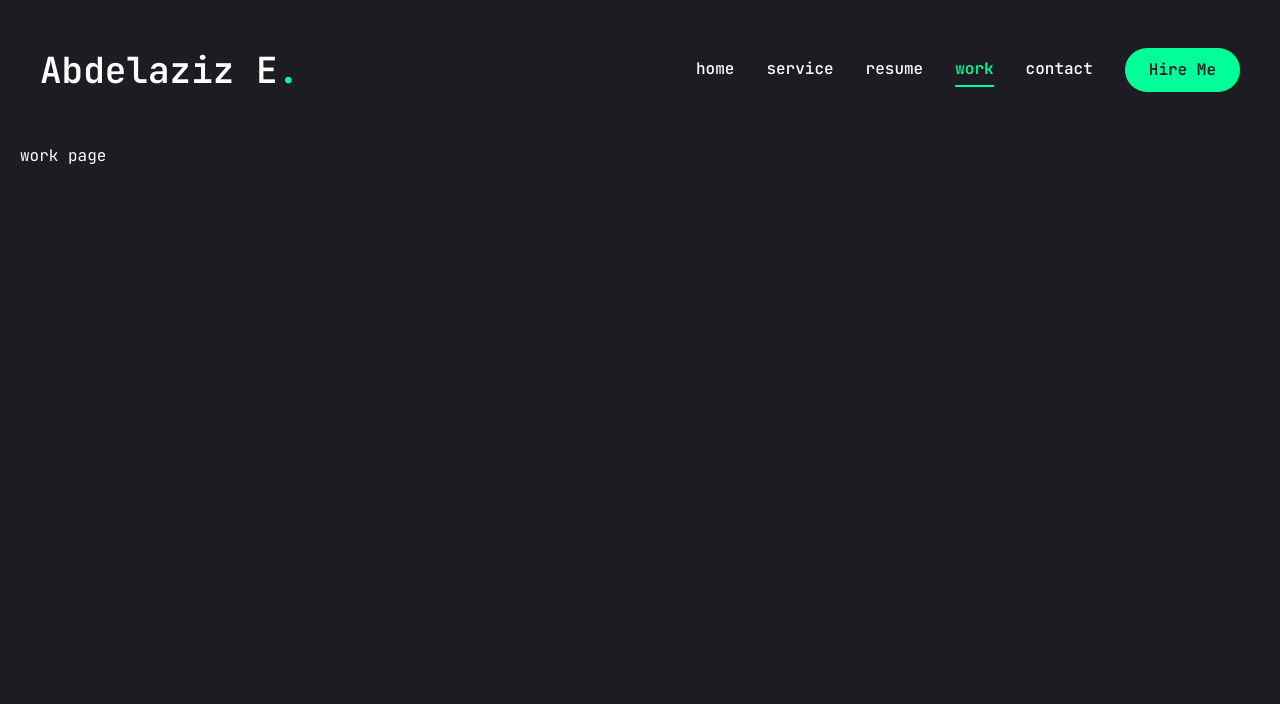
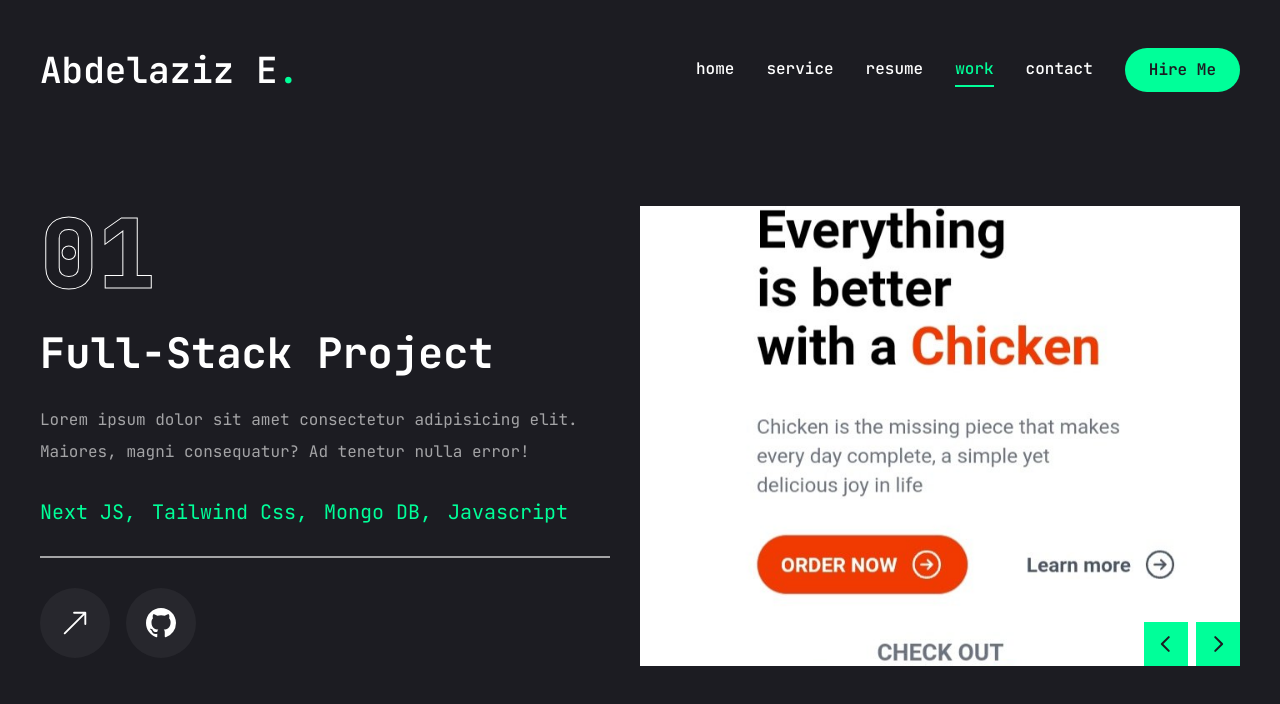
Before and after one commit to AbdelazizEbrahim/portfolio, a Next.js app: page /work in a window 1280 px wide. Shown: the top 704 px of the page. Built offline with nearby package versions, Linux system fonts and the light colour scheme.

Commit message:
Work page completed

```diff
--- a/app/resume/page.tsx
+++ b/app/resume/page.tsx
@@ -35,7 +35,7 @@
     },
     {
       fieldName: "Email",
-      fieldValue: "abdelazizebrahim59080@gmail.com"
+      fieldValue: "abdelazizebrahim5980@gmail.com"
     },
   ]
 
--- a/app/work/page.tsx
+++ b/app/work/page.tsx
@@ -1,10 +1,166 @@
-import React from 'react'
+'use client'
 
+import { motion } from "framer-motion";
+import React, { useState } from "react"
+
+import { Swiper, SwiperSlide }  from "swiper/react";
+import "swiper/css";
+import { BsArrowUpRight, BsGithub } from "react-icons/bs";
+import { Tooltip, TooltipContent, TooltipProvider, TooltipTrigger } from "@/components/ui/tooltip";
+import Image from "next/image";
+import Link from "next/link";
+import WorkSliderBtn from "../../components/WorkSliderBtn"
+
+
+const projects = [
+  {
+    num: "01",
+    category: "Full-stack",
+    title: "food ordering",
+    description: "Lorem ipsum dolor sit amet consectetur adipisicing elit. Maiores, magni consequatur? Ad tenetur nulla error!",
+    stack: [{name: "Next JS"}, {name: "Tailwind Css"}, {name: "Mongo DB"}, {name: "Javascript"}],
+    image: "/amifaimage.jpg",
+    live: "https://amifabroast.vercel.app/",
+    github: "https://github.com/AbdelazizEbrahim/food-ordering-app",
+  },
+  {
+    num: "02",
+    category: "Full-stack",
+    title: "e-learning",
+    description: "Lorem ipsum dolor sit amet consectetur adipisicing elit. Maiores, magni consequatur? Ad tenetur nulla error!",
+    stack: [{name: "Next JS"}, {name: "Tailwind Css"}, {name: "Mongo DB"}, {name: "Javascript"}],
+    image: "/rihletimage.jpg",
+    live: "",
+    github: "https://github.com/AbdelazizEbrahim/e-learning",
+  },
+  {
+    num: "03",
+    category: "Full-stack",
+    title: "Agency Portfolio",
+    description: "Lorem ipsum dolor sit amet consectetur adipisicing elit. Maiores, magni consequatur? Ad tenetur nulla error!",
+    stack: [{name: "Next JS"}, {name: "Tailwind Css"}, {name: "Mongo DB"}, {name: "Typescript"}],
+    image: "/rihletimage.jpg",
+    live: "https://rihletiagency.vercel.app/",
+    github: "https://github.com/AbdelazizEbrahim/agency-website",
+  },
+
+]
 const Work = () => {
+  const [project, setProject] = useState(projects[0]);
+  const handleSlideChange = (swiper: { activeIndex: any; }) => {
+    console.log("new slider: ", swiper)
+    const currentIndex = swiper.activeIndex;
+    setProject(projects[currentIndex]);
+  }
   return (
-    <div>
-      work page
-    </div>
+    <motion.section
+        initial={{ opacity: 0 }}
+        animate={{
+          opacity: 1,
+          transition: { delay: 2.4, duration: 0.4, ease: "easeIn"},
+        }}
+        className="min-h-[80vh] flex flex-col justify-center py-12 xl:px-0"
+    >
+      <div className="container mx-auto">
+        <div className="flex flex-col xl:flex-row xl:gap-[30px]">
+          <div className="w-full xl:w-[50%] xl:h-[460px] flex flex-col
+             xl:justify-between order-2 xl:order-none">
+              <div className="flex flex-col gap-[30px] h-[50%]">
+                {/* outline num */}
+                <div className="text-8xl leading-none font-extrabold text-transparent text-outline">
+                  {project.num}
+                </div>
+                {/* project category */}
+                <h2 className="text-[42px] font-bold leading-none text-white
+                   group-hover:text-accent transition-all duration-500 capitalize">
+                    {project.category} project
+                </h2>
+                {/* project description */}
+                <p className="text-white/60">{project.description}</p>
+                {/* stack */}
+                <ul className="flex gap-4">
+                  {project.stack.map((item, index) => {
+                    return (
+                      <li key={index} className="text-xl text-accent">
+                        {item.name}
+                        {index !== project.stack.length - 1 && ","}
+                      </li>
+                    )
+                  })}
+                </ul>
+                {/* border */}
+                <div className="border border-white/60"></div>
+                {/* button */}
+                <div className="flex items-center gap-4">
+                  {/* live project */}
+                  <Link href={project.live}>
+                     <TooltipProvider delayDuration={100}>
+                        <Tooltip>
+                          <TooltipTrigger className="w-[70px] h-[70px] rounded-full
+                             bg-white/5 flex justify-center items-center group">
+                              <BsArrowUpRight className="text-white text-3xl group-hover:text-accent" />
+                          </TooltipTrigger>
+                          <TooltipContent>
+                            <p>Live project</p>
+                          </TooltipContent>
+                        </Tooltip>
+                     </TooltipProvider>
+                  </Link>
+                  {/* github repo */}
+                  <Link href={project.github}>
+                     <TooltipProvider delayDuration={100}>
+                        <Tooltip>
+                          <TooltipTrigger className="w-[70px] h-[70px] rounded-full
+                             bg-white/5 flex justify-center items-center group">
+                              <BsGithub className="text-white text-3xl group-hover:text-accent" />
+                          </TooltipTrigger>
+                          <TooltipContent>
+                            <p>Github repository</p>
+                          </TooltipContent>
+                        </Tooltip>
+                     </TooltipProvider>
+                  </Link>
+                </div>
+              </div>
+          </div>
+
+          <div className="w-full xl:w-[50%]">
+            <Swiper
+                 spaceBetween={30}
+                 slidesPerView={1}
+                 className="xl:h-[520] mb-12"
+                 onSlideChange={handleSlideChange}
+              >
+              {projects.map((project, index) => {
+                return (
+                   <SwiperSlide key={index} className="w-full ">
+                        <div className="h-[460px] relative group flex justify-center items-center bg-pink-50/20 ">
+                          {/* overlay */}
+                          <div className="absolute top-0 bottom-0 w-full h-full bg-black"></div>
+                          {/* image */}
+                          <div className="relative w-full h-full ">
+                            <Image
+                                src={project.image}
+                                alt=""
+                                fill
+                                className="object-cover"/>
+                          </div>
+                        </div>
+                   </SwiperSlide>
+                   )
+              })}
+              <WorkSliderBtn
+                    containerStyles="flex gap-2 absolute right-0
+                        bottom-[calc(50%_-_22px)] xl:bottom-0 z-20
+                        w-full justify-between xl:w-max xl:justify-none"
+                    btnStyles="bg-accent hover:bg-accent-hover text-primary
+                        text-[22px] w-[44px] h-[44px] flex justify-center
+                        items-center transition-all "/>
+            </Swiper>
+          </div>
+        </div>
+      </div>
+    </motion.section>
   )
 }
 
--- /dev/null
+++ b/components/WorkSliderBtn.jsx
@@ -0,0 +1,21 @@
+'use client'
+
+import { useSwiper } from 'swiper/react';
+import { PiCaretLeftBold, PiCaretRightBold } from "react-icons/pi";
+import React from 'react'
+
+const WorkSliderBtn = ({containerStyles, btnStyles, iconStyles }) => {
+    const swiper = useSwiper();
+  return (
+    <div className={containerStyles}>
+      <button className={btnStyles} onClick={() => swiper.slidePrev()}>
+        <PiCaretLeftBold className={iconStyles}/>
+      </button>
+      <button className={btnStyles} onClick={() => swiper.slideNext()}>
+        <PiCaretRightBold/>
+      </button>
+    </div>
+  )
+}
+
+export default WorkSliderBtn
```
Also changed, not shown: public/amifaimage.jpg (added), public/rihletimage.jpg (added).
